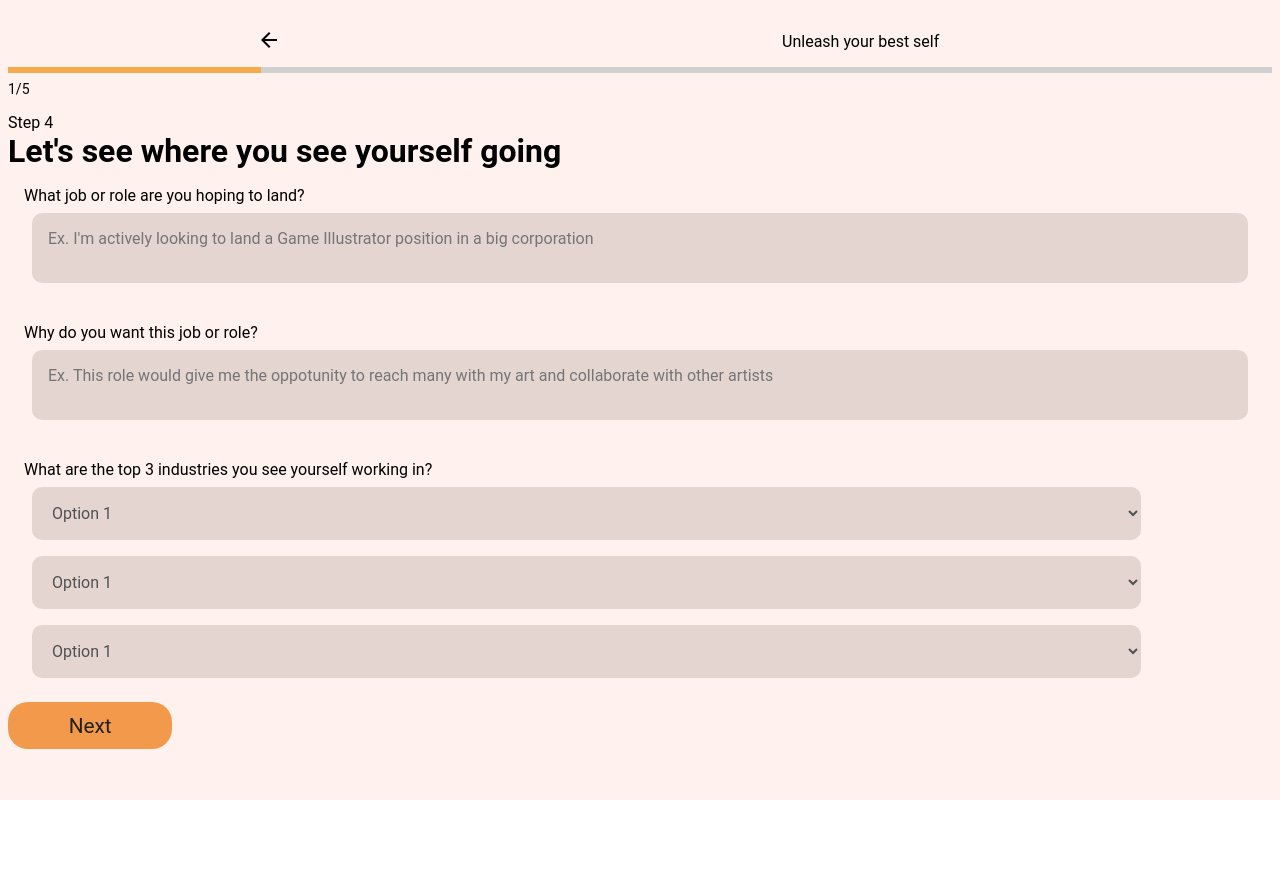
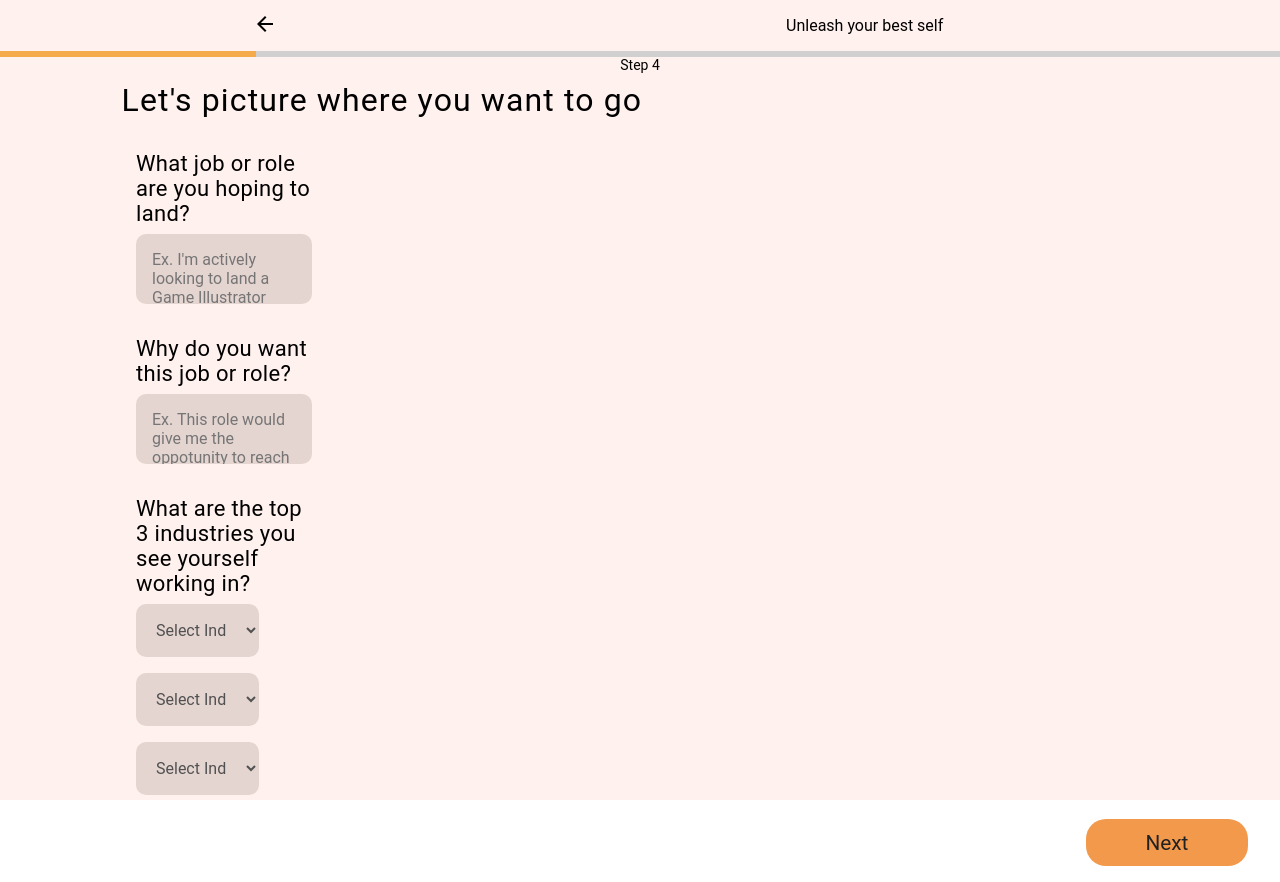
Before and after one commit to cherryontech/minty_fresh_project, a React (Create React App) app: page /futuregoals in a window 1280 px wide. Before the commit the page ends 800 px from the top, so only its background shows below. Built offline with nearby package versions, Linux system fonts and the light colour scheme.

Commit message:
updated future goals with desktop view

```diff
--- /dev/null
+++ b/src/index.css
@@ -0,0 +1,24 @@
+body {
+  margin: 0;
+  font-family: -apple-system, BlinkMacSystemFont, 'Segoe UI', 'Roboto', 'Oxygen',
+    'Ubuntu', 'Cantarell', 'Fira Sans', 'Droid Sans', 'Helvetica Neue',
+    sans-serif;
+  -webkit-font-smoothing: antialiased;
+  -moz-osx-font-smoothing: grayscale;
+}
+
+code {
+  font-family: source-code-pro, Menlo, Monaco, Consolas, 'Courier New',
+      monospace;
+}
+
+
+textarea {
+resize: none;
+}
+
+footer{
+position: absolute;
+bottom: 0;
+width: 100%;
+}
--- a/src/pages/FutureGoals/FutureGoals.jsx
+++ b/src/pages/FutureGoals/FutureGoals.jsx
@@ -27,7 +27,7 @@ const FutureGoals = () => {
     };
 
     return (
-        <div className="future-goals">
+        <div className="future">
             <div className="future__header">
                     <div className="future__header-back">
                     </div>
@@ -38,62 +38,69 @@ const FutureGoals = () => {
                 <div className="future__progress">
                     <div className="future__progress-bar"></div>
                 </div>
-            <p className='future__progress-number'>1/5</p>
-            <div className="future-goals_header-container">
-                <p className="step-text">Step 4</p>
-                <h2 className="title">Let's see where you see yourself going</h2>
-            </div>
-            <form method="post" onSubmit={""}>
-                <div className="future-goals__form">
+            <p className="future__step-text">Step 4</p>
+            <h2 className="future__title">Let's picture where you want to go</h2>
 
-                    <label className="future-goals__form-question">
+            <form className="future__form">
+                    <label className="future__form-question">
                         <p>What job or role are you hoping to land?</p>
-                        <textarea className="future-goals_question-text-area"
+                        <textarea
+                        type="text"
                         required
                         name="role-wanted"
                         placeholder="Ex. I'm actively looking to land a Game Illustrator position in a big corporation"/>
                     </label>
-                    <label className="future-goals__form-question">
+                    <label className="future__form-question">
                         <p>Why do you want this job or role?</p>
-                        <textarea className="future-goals_question-text-area"
+                        <textarea
+                        type="text"
                         required
                         name="why-this-role"
                         placeholder="Ex. This role would give me the oppotunity to reach many with my art and collaborate with other artists"/>
                     </label>
-                    <label className="future-goals__form-question">
+                    <label className="future__form-question">
                         <p>What are the top 3 industries you see yourself working in?</p>
-                        <select className="future-goals__form-dropdown"
+                        <select className="future__form-dropdown"
                         name="choice-1"
                         value={selectedOption1}
                         onChange={handleSelectChange1}>
-                            <option>Option 1</option>
-                            <option>Option 2</option>
-                            <option>Option 3</option>
+                            <option value="" disabled selected>Select Industry</option>
+                            <option value="">Software Engineer</option>
+                            <option value="">Designer</option>
+                            <option value="">Product Manager</option>
                         </select>
-                        <select className="future-goals__form-dropdown"
+                        <select className="future__form-dropdown"
                         name="choice-2"
                         value={selectedOption2}
                         onChange={handleSelectChange2}>
-                            <option>Option 1</option>
-                            <option>Option 2</option>
-                            <option>Option 3</option>
+                            <option value="" disabled selected>Select Industry</option>
+                            <option value="">Software Engineer</option>
+                            <option value="">Designer</option>
+                            <option value="">Product Manager</option>
                         </select>
-                        <select className="future-goals__form-dropdown"
+                        <select className="future__form-dropdown"
                         name="choice-3"
                         value={selectedOption3}
                         onChange={handleSelectChange3}>
-                            <option>Option 1</option>
-                            <option>Option 2</option>
-                            <option>Option 3</option>
+                            <option value="" disabled selected>Select Industry</option>
+                            <option value="">Software Engineer</option>
+                            <option value="">Designer</option>
+                            <option value="">Product Manager</option>
                         </select>
                     </label>
-                </div>
+
+
+
             </form>
+
+            <footer>
             <button className="next-button"
-            onClick={(e) => {
-                e.preventDefault();
-                navigate('/growth');
-            }}>Next</button>
+                    onClick={(e) => {
+                        e.preventDefault();
+                        navigate('/growth');
+                    }}>Next</button>
+            </footer>
+
         </div>
     )
 }
--- a/src/pages/FutureGoals/FutureGoals.scss
+++ b/src/pages/FutureGoals/FutureGoals.scss
@@ -1,70 +1,17 @@
 @use '../../styles/partials/mixins' as *;
 @use '../../styles/partials/variables' as *;
 
-*{
-    margin: 0;
-    padding: 0;
-    box-sizing: border-box;
-    font-family: 'Roboto', sans-serif;
+textarea{
+    @include form-field;
+    margin-top: .5rem;
 }
 
 
 //TODO: cleanup styling, fix header, and make it work better
-.future-goals {
-    // display: flex;
-    // flex-direction: column;
-    // align-items: center;
-    padding: 1rem .5rem;
-
-    @include tablet {
-
-    }
-
-    @include desktop {
-
-    }
-
-    &_header-container {
-        // display: flex;
-        // flex-direction: column;
-        // align-items: center;
-        padding-top: 1rem;
-
-        .title{
-            @include headline_text;
-        }
-    }
-    &__form {
-
-        &-question {
-
-            padding: 1rem;
-            width: 100%;
-
-            @include desktop {
-                display: flex;
-                flex-direction: column;
-                align-items: flex-start;
-            }
-        }
-        &-dropdown {
-            @include dropdown;
-        }
-
-    }
-
-    &_question-text-area {
-        margin: .5rem;
-        @include form-field;
-    }
-
-
-    .next-button {
-        @include button;
-    }
-}
-
-.future{
+.future {
+    display: flex;
+    flex-direction: column;
+    align-items: center;
     &__header{
         display: flex;
         justify-content: space-around;
@@ -107,4 +54,68 @@
                 @include label_text;
             }
         }
+
+
+    &__title{
+            @include headline_text;
+            text-align: center;
+            width: 81%;
+            padding-bottom: .5rem;
+            padding-top: .5rem;
+            letter-spacing: .07rem;
+            font-weight: normal;
+
+            @include desktop {
+                text-align: start;
+            }
+        }
+
+    &__step-text{
+            @include label_text;
+            text-align: center;
+        }
+
+    &__form {
+        width: 100%;
+        padding: 0rem .5rem;
+        padding-top: .5rem;
+        display: flex;
+        flex-direction: column;
+        align-items: center;
+
+        &-question {
+            @include title_text;
+            display: flex;
+            flex-direction: column;
+            align-items: flex-start;
+            padding: 0.5rem 0rem;
+            margin: 0.5rem;
+            font-size: .9rem;
+            letter-spacing: 0.02rem;
+            width: 100%;
+            @include desktop{
+                padding-right: 60rem;
+                padding-left: 8rem;
+
+            }
+        }
+
+        &-dropdown {
+            @include dropdown;
+
+            @include desktop {
+                width: 70%
+            }
+        }
+
+
+    }
+    footer{
+        position: relative;
+    }
+    .next-button {
+        @include button;
+    }
+
+
 }
--- a/src/styles/partials/_mixins.scss
+++ b/src/styles/partials/_mixins.scss
@@ -149,7 +149,8 @@
     border-radius: 10px;
     color: #515151;
     padding: 1rem 1rem;
-    margin: .5rem;
+    margin-bottom: .5rem;
+    margin-top: .5rem;
     border: none;
     background-color: #E5D5D1;
     width: 90%;
```
